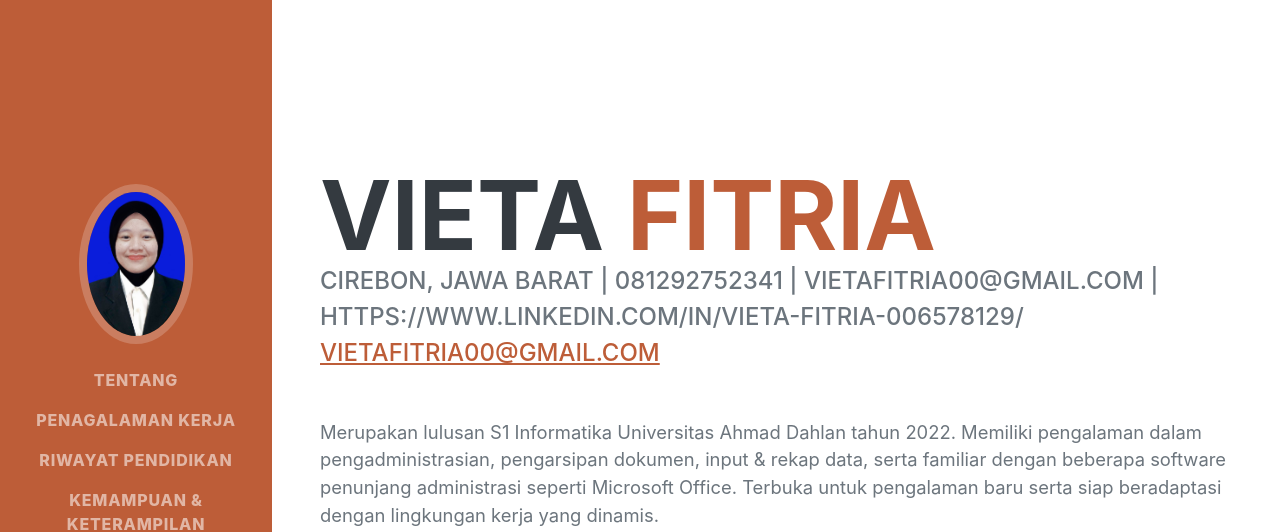
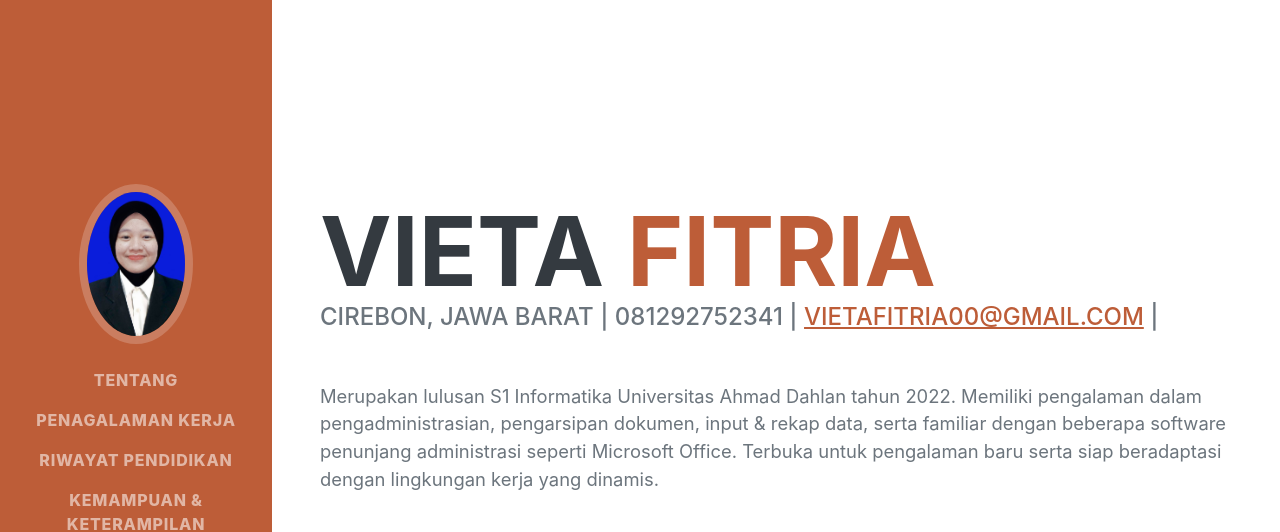
Before and after one commit to vietafitriaa/vietafitria.github.io, a plain HTML site: page index.html in a window 1280 px wide. Shown: the top 532 px of the page. Drawn offline with nearby package versions, Linux system fonts and the light colour scheme; a web font is replaced by a local one.

Commit message:
Update index.html

```diff
--- a/index.html
+++ b/index.html
@@ -44,8 +44,8 @@
                         <span class="text-primary">Fitria</span>
                     </h1>
                     <div class="subheading mb-5">
-                       Cirebon, Jawa Barat | 081292752341 | vietafitria00@gmail.com | https://www.linkedin.com/in/vieta-fitria-006578129/
-                        <a href="mailto:name@email.com">vietafitria00@gmail.com</a>
+                       Cirebon, Jawa Barat | 081292752341 | <a href="mailto:name@email.com">vietafitria00@gmail.com</a> | <a href="https://www.linkedin.com/in/vieta-fitria-006578129/
+                        "></a>
                     </div>
                     <p class="lead mb-5">Merupakan lulusan S1 Informatika Universitas Ahmad Dahlan tahun 2022. Memiliki pengalaman dalam pengadministrasian, pengarsipan dokumen, input & rekap data, serta familiar dengan beberapa software penunjang administrasi seperti Microsoft Office. Terbuka untuk pengalaman baru serta siap beradaptasi dengan lingkungan kerja yang dinamis.</p>
                     <div class="social-icons">
```
